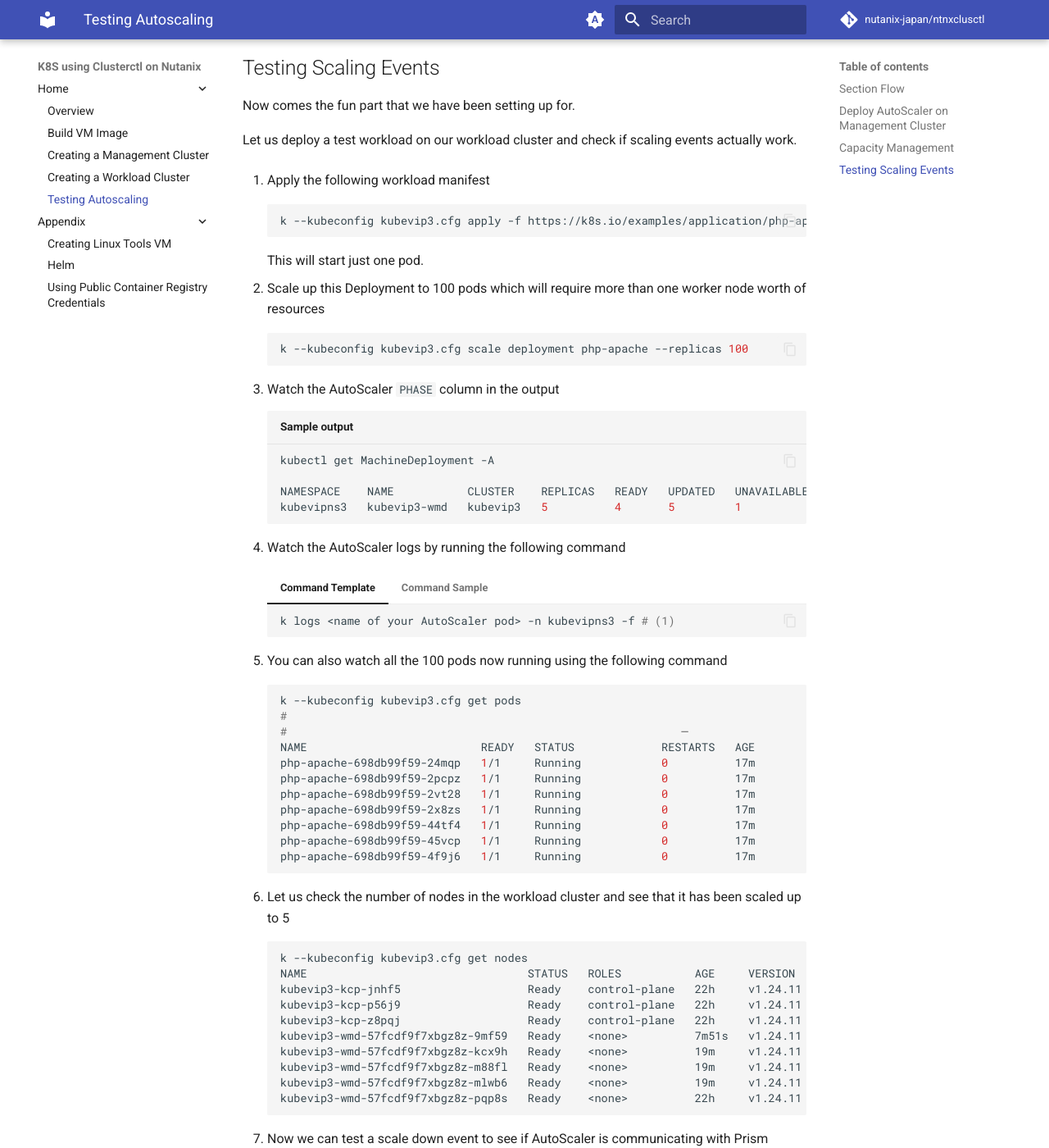
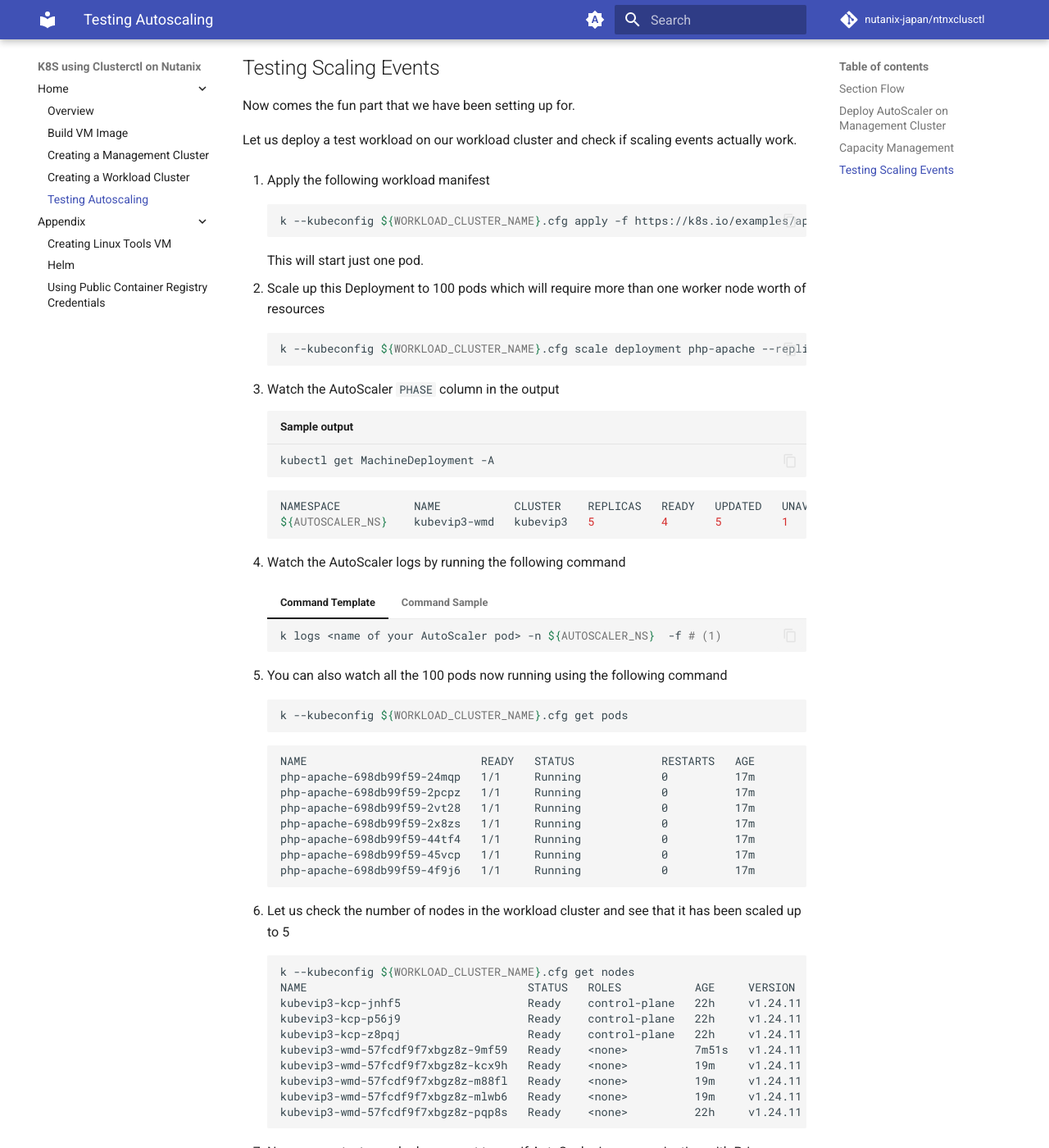
Before and after one commit to nutanix-japan/ntnxclusctl, an MkDocs documentation site: the page built from docs/autoscaler_testing.md, in a window 1280 px wide and 1400 px high, scrolled down 3009 px. Shown: the whole window at 82% size. Built offline with MkDocs 1.6.1 and Material for MkDocs 9.7.7, drawn with Linux system fonts in a browser that asks for light colours; comment, search, counter and statistics services are not loaded; some of the changed text lies outside the part shown.

Commit message:
Thu Apr 20 16:17:35 JST 2023

````diff
--- a/docs/autoscaler_testing.md
+++ b/docs/autoscaler_testing.md
@@ -156,7 +156,7 @@
 1. Apply the following workload manifest
 
     ```bash
-    k --kubeconfig kubevip3.cfg apply -f https://k8s.io/examples/application/php-apache.yaml
+    k --kubeconfig ${WORKLOAD_CLUSTER_NAME}.cfg apply -f https://k8s.io/examples/application/php-apache.yaml
     ```
 
     This will start just one pod.
@@ -164,16 +164,17 @@
 2. Scale up this Deployment to 100 pods which will require more than one worker node worth of resources
 
     ```bash
-    k --kubeconfig kubevip3.cfg scale deployment php-apache --replicas 100
+    k --kubeconfig ${WORKLOAD_CLUSTER_NAME}.cfg scale deployment php-apache --replicas 100
     ```
 
 3. Watch the AutoScaler ``PHASE`` column in the output
 
     ```bash title="Sample output"
     kubectl get MachineDeployment -A
-
-    NAMESPACE    NAME           CLUSTER    REPLICAS   READY   UPDATED   UNAVAILABLE   PHASE       AGE   VERSION
-    kubevipns3   kubevip3-wmd   kubevip3   5          4       5         1             ScalingUp   22h   v1.24.11
+    ```
+    ```{ .bash .no-copy }
+    NAMESPACE           NAME           CLUSTER    REPLICAS   READY   UPDATED   UNAVAILABLE   PHASE       AGE   VERSION
+    ${AUTOSCALER_NS}    kubevip3-wmd   kubevip3   5          4       5         1             ScalingUp   22h   v1.24.11
     ```
 
 4.  Watch the AutoScaler logs by running the following command
@@ -181,18 +182,18 @@
     === "Command Template"
 
         ```bash
-        k logs <name of your AutoScaler pod> -n kubevipns3 -f # (1)
+        k logs <name of your AutoScaler pod> -n ${AUTOSCALER_NS}  -f # (1)
         ```
 
     === "Command Sample"
 
-        ``` { .bash .no-copy }
-        k logs cluster-autoscaler-6dbb469585-4ggtd -n kubevipns3 -f
+        ``` { .text .no-copy }
+        k logs cluster-autoscaler-6dbb469585-4ggtd -n ${AUTOSCALER_NS}  -f
         #
         #
-        I0413 09:32:53.208911       1 scale_up.go:472] Estimated 5 nodes needed in MachineDeployment/kubevipns3/kubevip3-wmd
-        I0413 09:32:53.406155       1 scale_up.go:595] Final scale-up plan: [{MachineDeployment/kubevipns3/kubevip3-wmd 1->5 (max: 5)}]
-        I0413 09:32:53.406215       1 scale_up.go:691] Scale-up: setting group MachineDeployment/kubevipns3/kubevip3-wmd size to 5
+        I0413 09:32:53.208911       1 scale_up.go:472] Estimated 5 nodes needed in MachineDeployment/kubevip3ns /kubevip3-wmd
+        I0413 09:32:53.406155       1 scale_up.go:595] Final scale-up plan: [{MachineDeployment/kubevip3ns /kubevip3-wmd 1->5 (max: 5)}]
+        I0413 09:32:53.406215       1 scale_up.go:691] Scale-up: setting group MachineDeployment/$kubevip3ns /kubevip3-wmd size to 5
         W0413 09:33:04.902674       1 clusterapi_controller.go:469] Machine "kubevip3-wmd-57fcdf9f7xbgz8z-kcx9h" has no providerID
         W0413 09:33:04.902700       1 clusterapi_controller.go:469] Machine "kubevip3-wmd-57fcdf9f7xbgz8z-m88fl" has no providerID
         W0413 09:33:04.902708       1 clusterapi_controller.go:469] Machine "kubevip3-wmd-57fcdf9f7xbgz8z-mlwb6" has no providerID
@@ -202,9 +203,9 @@
 5. You can also watch all the 100 pods now running using the following command
 
      ``` { .bash .no-copy }
-     k --kubeconfig kubevip3.cfg get pods
-     #
-     #                                                           ─
+     k --kubeconfig ${WORKLOAD_CLUSTER_NAME}.cfg get pods
+     ```
+     ``` { .text .no-copy }
      NAME                          READY   STATUS             RESTARTS   AGE
      php-apache-698db99f59-24mqp   1/1     Running            0          17m
      php-apache-698db99f59-2pcpz   1/1     Running            0          17m
@@ -218,7 +219,7 @@
 6. Let us check the number of nodes in the workload cluster and see that it has been scaled up to 5
 
     ``` { .bash .no-copy }
-    k --kubeconfig kubevip3.cfg get nodes
+    k --kubeconfig ${WORKLOAD_CLUSTER_NAME}.cfg get nodes
     NAME                                 STATUS   ROLES           AGE     VERSION
     kubevip3-kcp-jnhf5                   Ready    control-plane   22h     v1.24.11
     kubevip3-kcp-p56j9                   Ready    control-plane   22h     v1.24.11
@@ -233,7 +234,7 @@
 7. Now we can test a scale down event to see if AutoScaler is communicating with Prism Central APIs to delete VMs that are not necessary
 
     ```bash
-    k --kubeconfig kubevip3.cfg scale deployment php-apache --replicas 10
+    k --kubeconfig ${WORKLOAD_CLUSTER_NAME}.cfg scale deployment php-apache --replicas 10
     ```
 
 8. Watch the Node count, pods count, and Deployment logs as before.
````
Also changed, not shown: docs/create_management_cluster.md (+13 -3 lines), docs/create_workload_cluster.md (+1 -1 lines).
